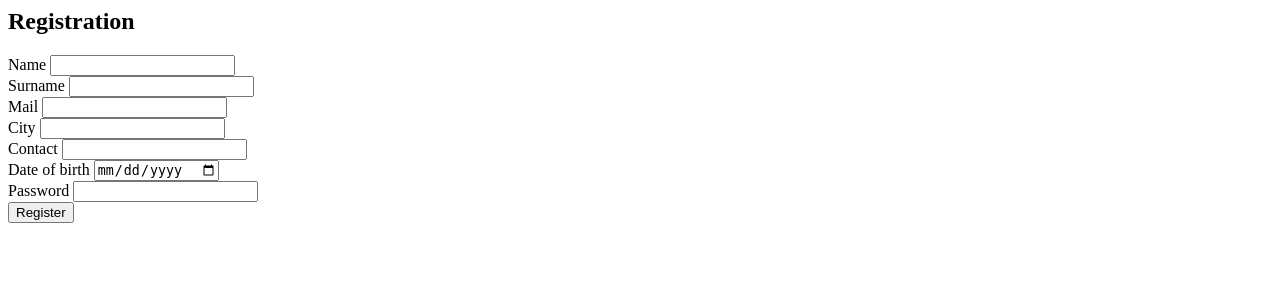
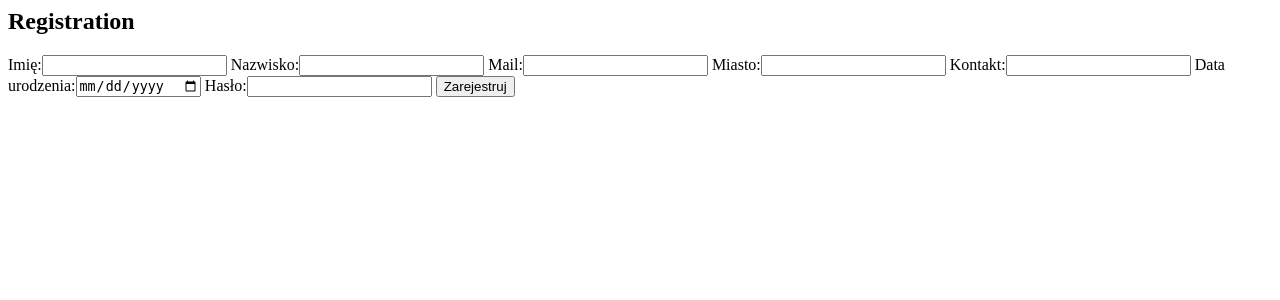
Before and after one commit to Ukasshu/pet-me-out, a Django app: template home/templates/home/registration.html in a window 1280 px wide. Shown: the top 300 px of the page. Run offline with Django 3.2, Linux system fonts and the light colour scheme; the template is opened without the code that fills it: values that come from a table or form of the project are taken from there, others are empty; some libraries are stand-ins or nearby versions.

Commit message:
gitignore updated, added register form, and view for registering

```diff
--- /dev/null
+++ b/home/forms.py
@@ -0,0 +1,12 @@
+from django import forms
+
+class RegisterForm(forms.Form):
+    class MyDateInput(forms.DateInput): #inner class for input type date - otherwise render as text input
+        input_type = 'date'
+    firstName = forms.CharField(label="Imię", max_length=30)
+    lastName = forms.CharField(label="Nazwisko", max_length=50)
+    mail = forms.EmailField(label="Mail", max_length=100)
+    city = forms.CharField(label="Miasto", max_length=30)
+    contact = forms.CharField(label="Kontakt", max_length=15)
+    dateOfBirth = forms.DateField(label="Data urodzenia", widget=MyDateInput)
+    password = forms.CharField(widget=forms.PasswordInput, label="Hasło", max_length=50)
--- a/home/templates/home/registration.html
+++ b/home/templates/home/registration.html
@@ -2,14 +2,7 @@
     <h2>Registration</h2>
     <form method="post">
         {% csrf_token %}
-        {{ form.as_p }}
-        <label style="width: 500px">Name </label><input type="text" name="name" required/></br>
-        <label style="width: 500px">Surname </label><input type="text" name="surname" required/></br>
-        <label style="width: 500px">Mail </label><input type="text" name="mail" required/></br>
-        <label style="width: 500px">City </label><input type="text" name="city" required/></br>
-        <label style="width: 500px">Contact </label><input type="text" name="contact" required/></br>
-        <label style="width: 500px">Date of birth </label><input type="date" name="dateOfBirth" required/></br>
-        <label style="width: 500px">Password </label><input type="password" name="password" required/></br>
-        <button type="submit">Register</button>
+        {{ form }}
+        <input type="submit" value="Zarejestruj">
     </form>
 {% endblock %}
--- a/home/urls.py
+++ b/home/urls.py
@@ -3,5 +3,6 @@ from django.conf.urls import url
 from . import views
 
 urlpatterns = [
-    path('', views.home, name="home")
+    path('', views.home, name="home"),
+    path('register', views.register, name='register')
 ]
--- a/home/views.py
+++ b/home/views.py
@@ -2,8 +2,13 @@ from django.shortcuts import render
 from django.http import HttpResponse
 from django.template import loader
 
+from .forms import RegisterForm
 
 # Create your views here.
 def home(request):
    # template = loader.get_template('home/welcomePage.html')
     return HttpResponse(render(request, 'home/welcomePage.html'))
+
+def register(request):
+    form = RegisterForm()
+    return render(request, 'home/registration.html', {'form': form})
```
Also changed, not shown: 1 other file.
